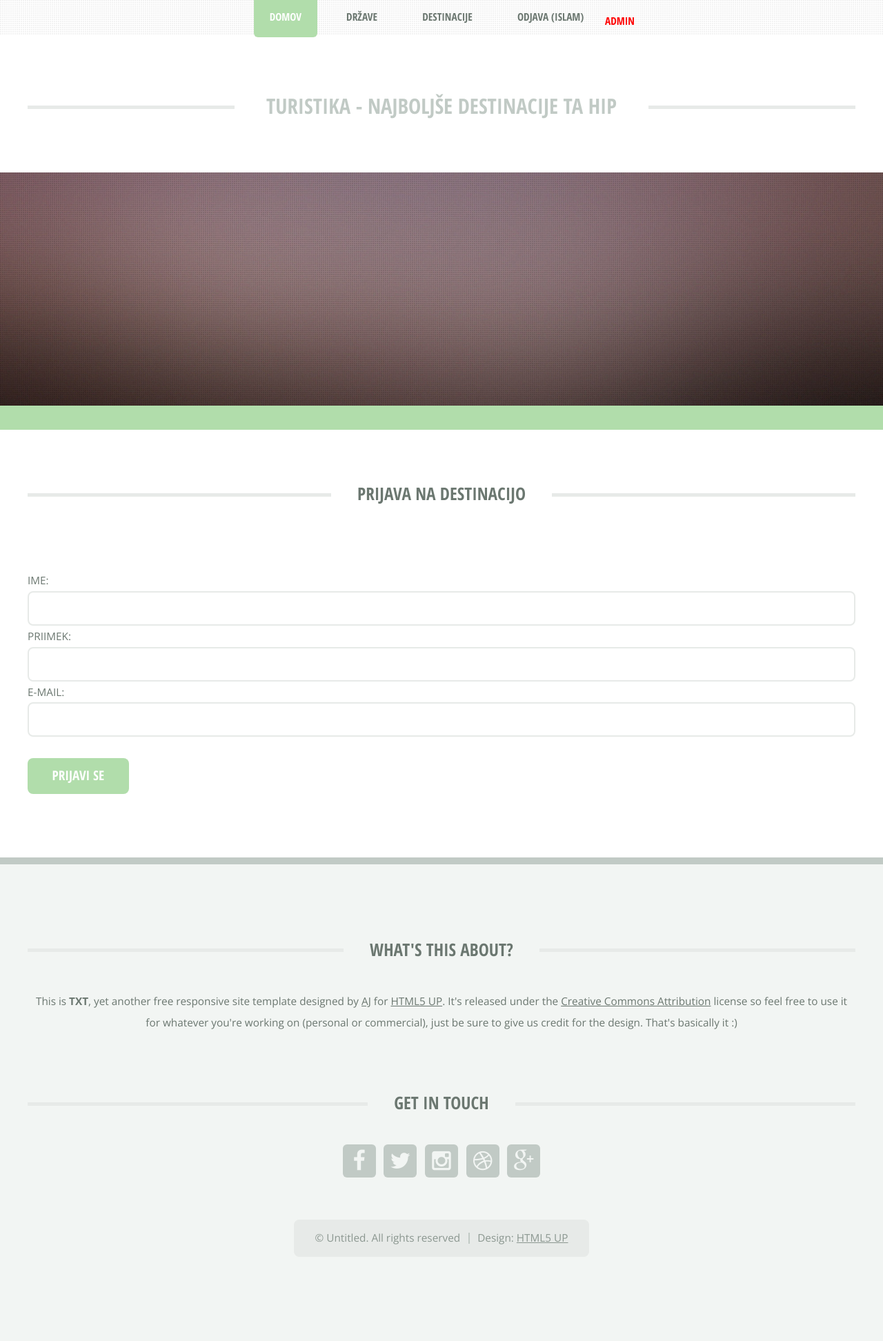
After one commit to jakapozun/CodeMafia, a PHP site: page /prijava.php in a window 1280 px wide. The commit adds this page. Shown: the whole page at 69% size. Run offline with PHP 8.4, Linux system fonts and the light colour scheme; a user stored in the database is signed in; some libraries are stand-ins or nearby versions.

Commit message:
dodal prijava.php in form

```diff
--- a/destination.php
+++ b/destination.php
@@ -18,7 +18,7 @@
     $destination = mysqli_fetch_array($result);
 ?>
 <link rel="stylesheet" href="https://maxcdn.bootstrapcdn.com/bootstrap/3.3.6/css/bootstrap.min.css" integrity="sha384-1q8mTJOASx8j1Au+a5WDVnPi2lkFfwwEAa8hDDdjZlpLegxhjVME1fgjWPGmkzs7" crossorigin="anonymous">
-<form action="bled.php" method="post">
+<form  action="prijava.php" method="post">
 
 
 <input type="submit" value="PRIJAVI SE" />
--- /dev/null
+++ b/prijava.php
@@ -0,0 +1,138 @@
+<?php
+    include_once 'session.php';
+?>
+<!DOCTYPE HTML>
+<!--
+	TXT by HTML5 UP
+	html5up.net | @n33co
+	Free for personal and commercial use under the CCA 3.0 license (html5up.net/license)
+-->
+<html>
+	<head>
+		<title>Turistika</title>
+		<meta http-equiv="content-type" content="text/html; charset=utf-8" />
+		<meta name="description" content="" />
+		<meta name="keywords" content="" />
+		<!--[if lte IE 8]><script src="css/ie/html5shiv.js"></script><![endif]-->
+		<script src="js/jquery.min.js"></script>
+		<script src="js/jquery.dropotron.min.js"></script>
+		<script src="js/skel.min.js"></script>
+		<script src="js/skel-layers.min.js"></script>
+		<script src="js/init.js"></script>
+                <script src="http://maps.googleapis.com/maps/api/js"></script>
+		<noscript>
+			<link rel="stylesheet" href="css/skel.css" />
+			<link rel="stylesheet" href="css/style.css" />
+			<link rel="stylesheet" href="css/style-desktop.css" />
+		</noscript>
+		<!--[if lte IE 8]><link rel="stylesheet" href="css/ie/v8.css" /><![endif]-->
+                <link rel="stylesheet" href="http://fonts.googleapis.com/css?family=Karla%7CMontserrat">
+                <!--<link rel="stylesheet" href="css/screen.css">-->
+                <link rel="stylesheet" href="css/lightbox.css">
+	</head>
+	<body class="homepage">
+
+		<!-- Header -->
+			<header id="header">
+				<div class="logo container">
+					<div>
+						<!--<h1><a href="index.html" id="logo">TXT</a></h1>-->
+						<p>TURISTIKA - najboljše destinacije ta HIP</p>
+					</div>
+				</div>
+			</header>
+
+		<!-- Nav -->
+			<nav id="nav" class="skel-layers-fixed">
+				<ul>
+					<li class="current"><a href="index.php">Domov</a></li>
+                                        <li><a href="countries.php">Države</a></li>
+                                        <li><a href="destinations.php">Destinacije</a></li>
+                                        <?php
+                                            if (!isset($_SESSION['user_id'])) {
+                                                echo '<li><a href="login.php">Prijava</a></li>';
+                                                echo '<li><a href="registration.php">Registracija</a></li>';
+                                            }
+                                            else {
+
+                                                echo '<li><a href="logout.php">Odjava ('.
+                                                        $_SESSION['first_name'].')</a></li>';
+                                                if($_SESSION['admin'] == 1) { echo "<a  style='text-decoration:none' href='prijavljeni.php'><b style='color:red;'>ADMIN</b></a>"; }
+                                            }
+                                        ?>
+
+
+				</ul>
+			</nav>
+
+		<!-- Banner -->
+			<div id="banner-wrapper">
+				<!--<section id="banner">
+					<h2>Welcome to TXT by HTML5 UP</h2>
+					<p>A free responsive site template built on HTML5, CSS3, skel, and some other stuff</p>
+					<a href="#" class="button">Alright let's go</a>
+				</section>-->
+			</div>
+
+		<!-- Main -->
+			<div id="main-wrapper">
+				<div id="main" class="container">
+					<!--<div class="row 200%">
+						<div class="12u">
+
+							<!-- Highlight
+								<section class="box highlight">
+									<ul class="special">
+										<li><a href="#" class="icon fa-search"><span class="label">Magnifier</span></a></li>
+										<li><a href="#" class="icon fa-tablet"><span class="label">Tablet</span></a></li>
+										<li><a href="#" class="icon fa-flask"><span class="label">Flask</span></a></li>
+										<li><a href="#" class="icon fa-cog"><span class="label">Cog?</span></a></li>
+									</ul>
+									<header>
+										<h2>A random assortment of icons in circles</h2>
+										<p>And some text that attempts to explain their significance</p>
+									</header>
+									<p>
+										Phasellus quam turpis, feugiat sit amet ornare in, hendrerit in lectus. Praesent semper mod quis eget mi. Etiam eu<br />
+										ante risus. Aliquam erat volutpat. Aliquam luctus et mattis lectus amet pulvinar. Nam nec turpis consequat.
+									</p>
+								</section>
+
+						</div>
+					</div>-->
+					<div class="row 200%">
+						<div class="12u">
+
+							<!-- Features -->
+								<section class="box features">
+									<h2 class="major"><span>PRIJAVA NA DESTINACIJO</span></h2>
+									<div>
+                                                                            <?php
+                                                                                //preverimo za error
+                                                                                if (isset($_SESSION['error'])) {
+                                                                                    echo '<div id="error">';
+                                                                                    echo $_SESSION['error'];
+                                                                                    echo '</div>';
+                                                                                    unset($_SESSION['error']);
+                                                                                }
+                                                                                //preverimo za success
+                                                                                if (isset($_SESSION['success'])) {
+                                                                                    echo '<div id="success">';
+                                                                                    echo $_SESSION['success'];
+                                                                                    echo '</div>';
+                                                                                    unset($_SESSION['success']);
+                                                                                }
+                                                                            ?>
+
+
+
+<form action="bled.php" method="post">
+    IME:<input type="text" name="ime" />
+    PRIIMEK:<input type="text" name="priimek" />
+    E-MAIL:<input type="text" name="email" /><br />
+    <input type="submit" value="PRIJAVI SE" />
+</form>
+
+<?php
+    include_once 'footer.php';
+    ?>
```
Also changed, not shown: bled.php (+6 -14 lines).
